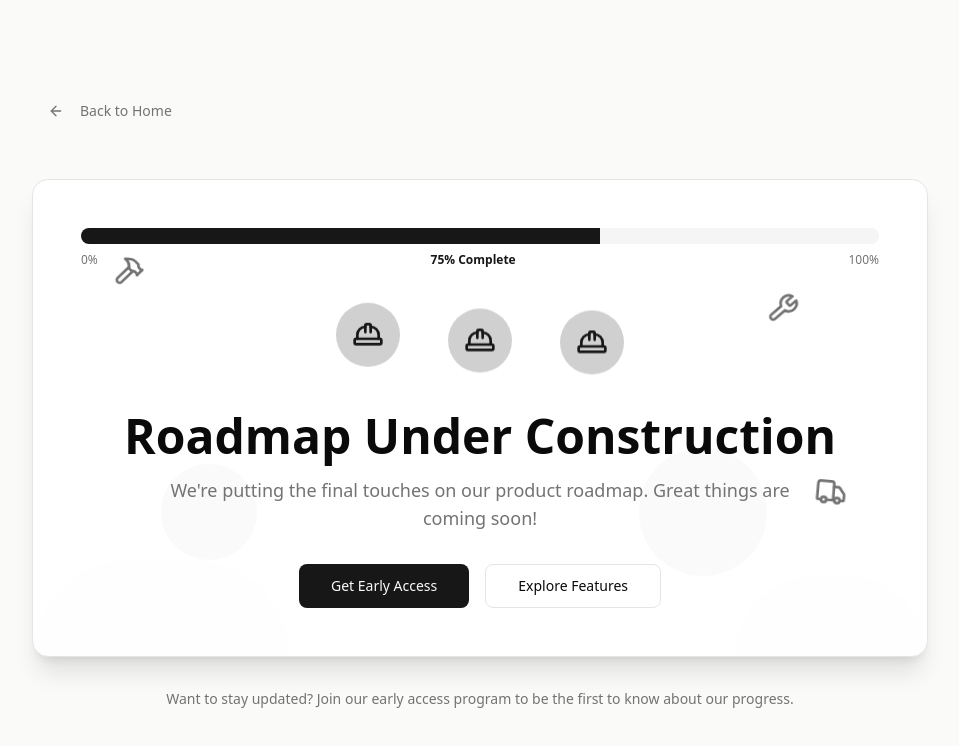
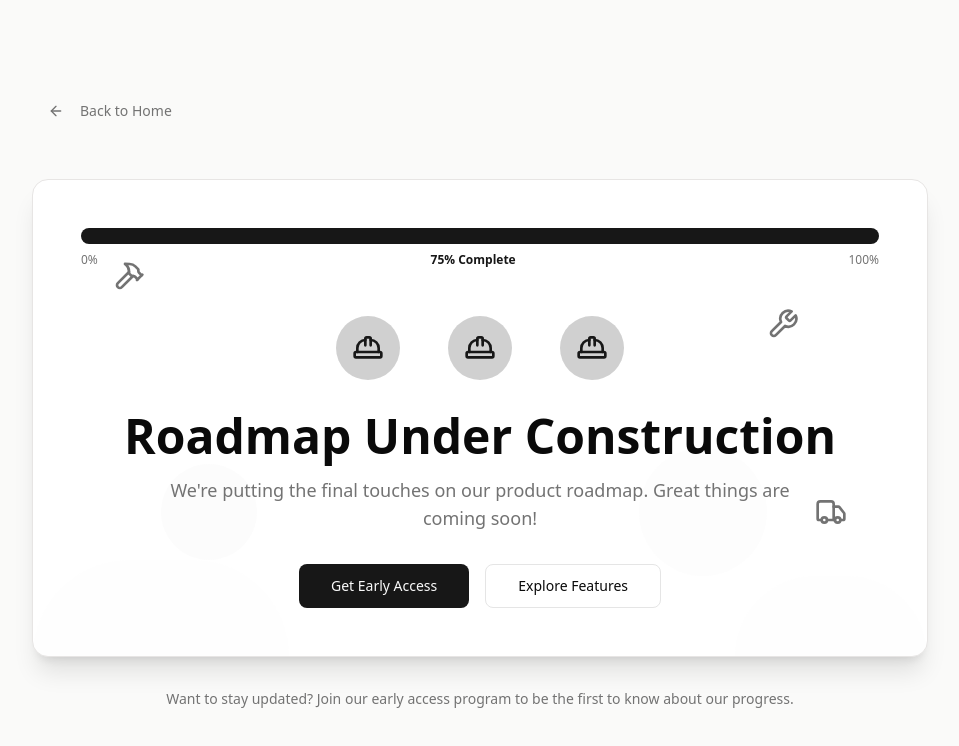
Before and after one commit to vabheed/weavestudio, a Next.js app: page /roadmap in a window 1280 px wide. Shown: the top 746 px of the page, without its empty margins (160-1119 px from the left). Built offline with nearby package versions, Linux system fonts and the light colour scheme.

Commit message:
fix: resolve build error with tw-animate-css
Remove problematic import and use standard Tailwind animations.

#VERCEL_SKIP

Co-authored-by: null <180288528+vabheed@users.noreply.github.com>

```diff
--- a/app/globals.css
+++ b/app/globals.css
@@ -75,7 +75,6 @@
 }
 
 @theme inline {
-  /* optional: --font-sans, --font-serif, --font-mono if they are applied in the layout.tsx */
   --color-background: var(--background);
   --color-foreground: var(--foreground);
   --color-card: var(--card);
@@ -122,91 +121,3 @@
     @apply bg-background text-foreground;
   }
 }
-
-@keyframes road-progress {
-  0%,
-  100% {
-    width: 60%;
-  }
-  50% {
-    width: 80%;
-  }
-}
-
-@keyframes bounce {
-  0%,
-  100% {
-    transform: translateY(0);
-  }
-  50% {
-    transform: translateY(-10px);
-  }
-}
-
-@keyframes float {
-  0%,
-  100% {
-    transform: translateY(0) rotate(0deg);
-  }
-  50% {
-    transform: translateY(-20px) rotate(5deg);
-  }
-}
-
-@keyframes pulse-slow {
-  0%,
-  100% {
-    opacity: 0.3;
-  }
-  50% {
-    opacity: 0.6;
-  }
-}
-
-@keyframes gradient {
-  0% {
-    background-position: 0% 50%;
-  }
-  50% {
-    background-position: 100% 50%;
-  }
-  100% {
-    background-position: 0% 50%;
-  }
-}
-
-.animate-road-progress {
-  animation: road-progress 3s ease-in-out infinite;
-}
-
-.animate-bounce-1 {
-  animation: bounce 2s ease-in-out infinite;
-}
-
-.animate-bounce-2 {
-  animation: bounce 2s ease-in-out 0.3s infinite;
-}
-
-.animate-bounce-3 {
-  animation: bounce 2s ease-in-out 0.6s infinite;
-}
-
-.animate-float-1 {
-  animation: float 3s ease-in-out infinite;
-}
-
-.animate-float-2 {
-  animation: float 3s ease-in-out 0.5s infinite;
-}
-
-.animate-float-3 {
-  animation: float 3s ease-in-out 1s infinite;
-}
-
-.animate-pulse-slow {
-  animation: pulse-slow 2s ease-in-out infinite;
-}
-
-.animate-gradient {
-  animation: gradient 3s ease infinite;
-}
```
